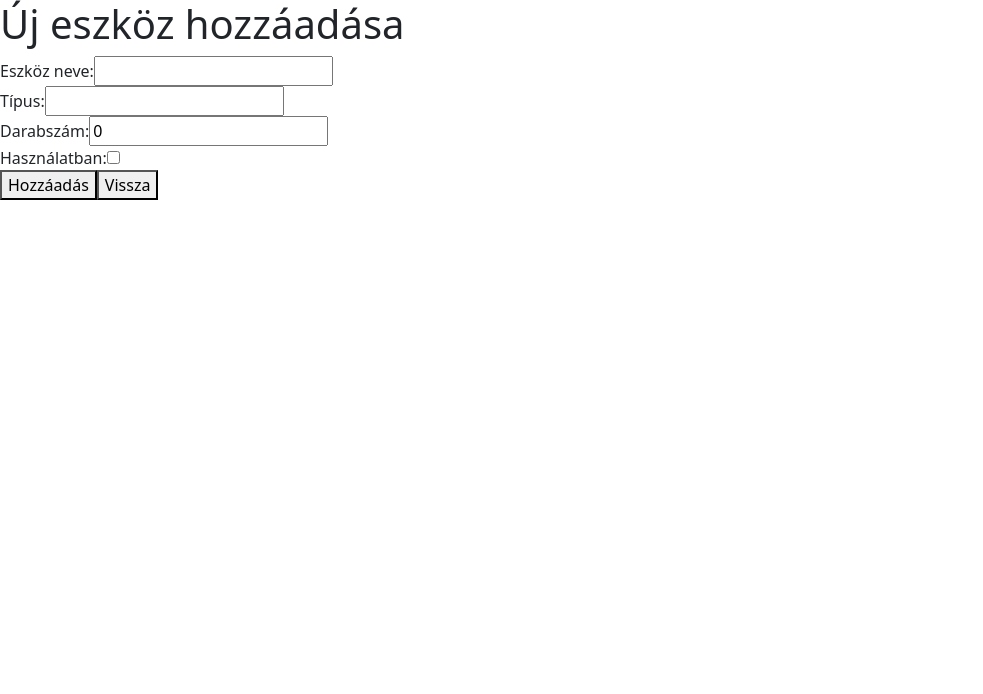
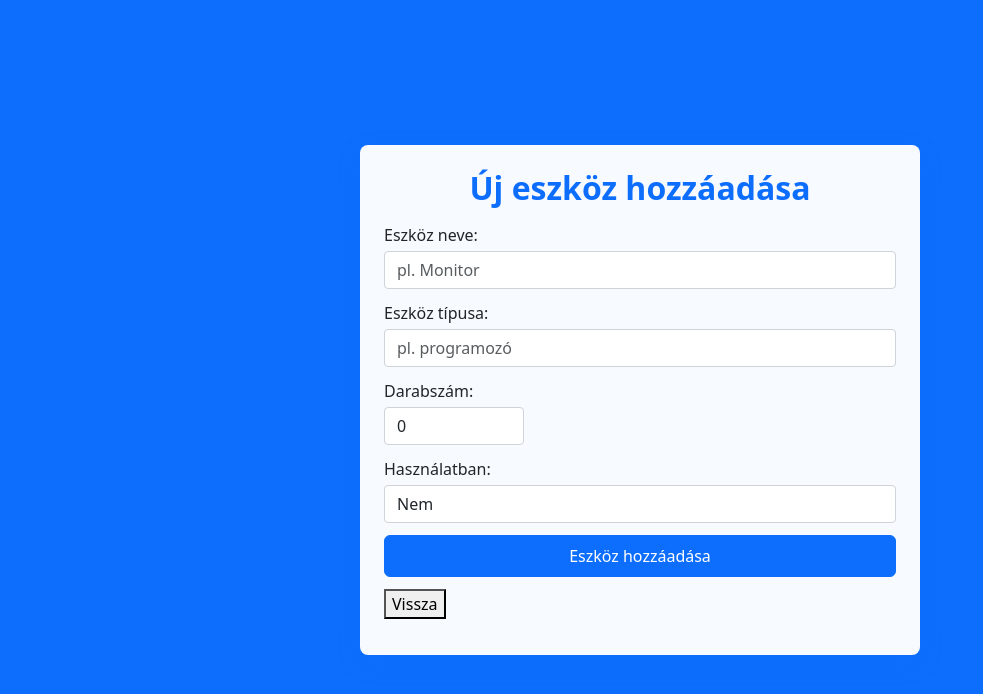
Before and after one commit to gergo0111/vizsgaremek, a React (Vite) app in the folder frontend/: page /uj-eszkoz in a window 1280 px wide. Shown: the top 694 px of the page, without its empty margins (0-983 px from the left). Built offline with nearby package versions, Linux system fonts and the light colour scheme.

Commit message:
uj eszkoz hozzáadasa

```diff
--- a/frontend/src/components/tools/NewToolAdd.tsx
+++ b/frontend/src/components/tools/NewToolAdd.tsx
@@ -1,72 +1,120 @@
 import { useState } from "react";
+import "../../designs/NewToolAdd.css";
 import { useNavigate } from "react-router";
 
 
-interface Eszkoz{
-       eszkoz_id: string;
-       nev: string;
-       tipus: string;
-       darabszam: number;
-       hasznalatban: boolean;
-}
+export function NewToolAdd() {
+       const [nev, setNev] = useState('');
+       const [tipus, setTipus] = useState('');
+       const [darabszam, setDarabszam] = useState(0);
+       const [hasznalatban, setHasznalatban] = useState(false);
 
-
-export function newToolAdd() {
-       const [tools, setTools] = useState<Eszkoz[]>([]);
-       const [formState, setFormState] = useState({
-              nev: '',
-              tipus: '',
-              darabszam: 0,
-              hasznalatban: false,
-       });
+       const [errorMsg, setErrorMsg] = useState<string | null>(null);
+       const [successMsg, setSuccessMsg] = useState<string | null>(null);
+       const [fieldErrors, setFieldErrors] = useState<Record<string,string>>({});
        const navigate = useNavigate();
 
        const handleSubmit = async (e: React.FormEvent) => {
               e.preventDefault();
-              const response = await fetch('http://localhost:3000/uj-eszkoz', {
+
+              setErrorMsg(null);
+              setSuccessMsg(null);
+
+              const newTool = {
+                     nev,
+                     tipus,
+                     darabszam,
+                     hasznalatban,
+              };
+
+              const errors: Record<string,string> = {};
+              if (!nev.trim()) errors.nev = 'Az eszköz nevének megadása kötelező.';
+              if (!tipus.trim()) errors.tipus = 'A típus megadása kötelező.';
+              if (darabszam < 0) errors.darabszam = 'A darabszám nem lehet negatív.';
+
+
+              if (Object.keys(errors).length) {
+                     setFieldErrors(errors);
+                     setErrorMsg('Kérlek javítsd a jelzett mezőket.');
+                     return;
+              }
+
+              try {
+                     const response = await fetch('http://localhost:3000/eszkozok', {
                             method: 'POST',
                             headers: {
                                    'Content-Type': 'application/json',
                             },
-                     body: JSON.stringify(formState),
+                            body: JSON.stringify(newTool),
                      });
-              if (response.ok) {
-                     const newTool = await response.json();
-                     setTools([...tools, newTool]);
-                     setFormState({
-                            nev: '',
-                            tipus: '',
-                            darabszam: 0,
-                            hasznalatban: false,
-                     });
-              } else {
-                     console.error('Hiba történt az eszköz hozzáadásakor');
+
+                     if (!response.ok) {
+                            const errorData = await response.json();
+                            const msg = Array.isArray(errorData.message)
+                                   ? errorData.message.join(', ')
+                                   : (errorData.message ?? JSON.stringify(errorData));
+                            setErrorMsg(String(msg));
+                            throw new Error('Hiba történt az eszköz hozzáadásakor');
+                     }
+
+                     const data = await response.json();
+                     console.log('Az eszköz sikeresen hozzáadva:', data);
+                     setSuccessMsg('Az eszköz sikeresen hozzáadva.');
+                     setFieldErrors({});
+
+                     setNev('');
+                     setTipus('');
+                     setDarabszam(0);
+                     setHasznalatban(false);
+
+              } catch (error) {
+                     console.error('Hiba:', error);
               }
        };
 
-       return<>
-              <main>
-                     <h1>Új eszköz hozzáadása</h1>
-                     <form>
-                            <div>
-                                   <label>Eszköz neve:</label>
-                                   <input type="text" value={formState.nev} onChange={e => setFormState({...formState, nev: e.target.value})} />
+
+       return (
+              <div className="new-tool-page">
+                     <div className="new-tool-card">
+                            <h2 className="new-tool-header">Új eszköz hozzáadása</h2>
+                            <form onSubmit={handleSubmit} noValidate>
+                                   <div className="form-group">
+                                          <label htmlFor="nev">Eszköz neve:</label>
+                                          <input className="form-control" type="text" id="nev" name="nev" value={nev} onChange={e => setNev(e.target.value)} placeholder="pl. Monitor" />
+                                          {fieldErrors.nev && <div className="field-error">{fieldErrors.nev}</div>}
                                    </div>
-                            <div>
-                                   <label>Típus:</label>
-                                   <input type="text" value={formState.tipus} onChange={e => setFormState({...formState, tipus: e.target.value})} />
+
+                                   <div className="form-group">
+                                          <label htmlFor="tipus">Eszköz típusa:</label>
+                                          <input className="form-control" type="text" id="tipus" name="tipus" value={tipus} onChange={e => setTipus(e.target.value)} placeholder="pl. programozó" />
+                                          {fieldErrors.tipus && <div className="field-error">{fieldErrors.tipus}</div>}
                                    </div>
-                            <div>
-                                   <label>Darabszám:</label>
-                                   <input type="number" value={formState.darabszam} onChange={e => setFormState({...formState, darabszam: Number(e.target.value)})} />
+
+                                   <div className="form-group">
+                                          <label htmlFor="darab">Darabszám:</label>
+                                          <input className="form-control" type="number" id="darab" name="darab" value={darabszam} onChange={e => setDarabszam(Number(e.target.value))}/>
+                                          {fieldErrors.darabszam && <div className="field-error">{fieldErrors.darabszam}</div>}
                                    </div>
-                            <div>
-                                   <label>Használatban:</label>
-                                   <input type="checkbox" checked={formState.hasznalatban} onChange={e => setFormState({...formState, hasznalatban: e.target.checked})} />
+
+                                   <div className="form-group">
+                                          <label htmlFor="permission">Használatban:</label>
+                                          <select className="form-control" id="permission" name="permission" value={String(hasznalatban)} onChange={e => setHasznalatban(e.target.value === 'true')} required>
+                                                 <option value="true">Igen</option>
+                                                 <option value="false">Nem</option>
+                                          </select>
                                    </div>
-                            <button type="submit" onClick={handleSubmit}>Hozzáadás</button>
-                            <button onClick={() => navigate('/fooldal')}>Vissza</button>
+
+                                   <div className="form-group">
+                                          <button className="btn btn-primary" type="submit">Eszköz hozzáadása</button>
+                                   </div>
+                                   <div className="form-group">
+                                          <button onClick={() => navigate("/fooldal")}>Vissza</button>
+                                   </div>
+
+                                   {errorMsg && <div className="error-msg">{errorMsg}</div>}
+                                   {successMsg && <div className="success-msg">{successMsg}</div>}
                             </form>
-              </main>
-       </>
+                     </div>
+              </div>
+       )
 }
--- a/frontend/src/main.tsx
+++ b/frontend/src/main.tsx
@@ -6,7 +6,7 @@ import { Component, StrictMode } from "react";
 import { UserManagement } from "./components/users/UserManagement";
 import { NewUserAdd } from "./components/users/NewUserAdd";
 import { Tools } from "./components/tools/ToolsList";
-import { newToolAdd } from "./components/tools/NewToolAdd";
+import { NewToolAdd } from "./components/tools/NewToolAdd";
 import { PatchTools } from "./components/tools/PatchTools";
 import { UserPatch } from "./components/users/UserPatch";
 import { NewPass } from "./components/users/NewPass";
@@ -43,7 +43,7 @@ const router = createBrowserRouter([
   },
   {
     path: "/uj-eszkoz",
-    Component: newToolAdd,
+    Component: NewToolAdd,
   },
   {
     path: "eszkoz-modositas/:eszkoz_id",
```
Lines whose indentation alone changed are shown as unchanged.
